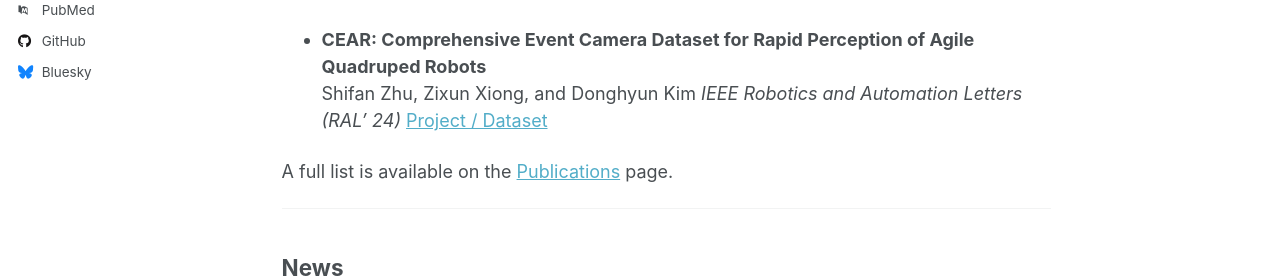
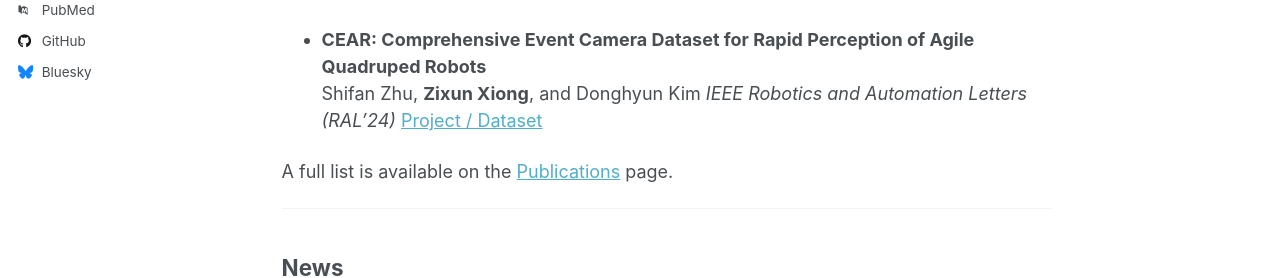
Before and after one commit to kitaharasetusna/zixun-xiong.github.io, a Jekyll site: the page built from _pages/about.md, in a window 1280 px wide and 1272 px high. Shown: the part 535-813 px from the top of the window. Built offline with Jekyll 4.4.1, drawn with Linux system fonts in a browser that asks for light colours; some web fonts are replaced; a script that is not in the unit is left out.

```diff
--- a/_pages/about.md
+++ b/_pages/about.md
@@ -21,8 +21,8 @@ My research focuses on the **security and reliability of AI systems**, especiall
   [PDF / arXiv](https://arxiv.org/pdf/2511.08905.pdf)
 
 - **CEAR: Comprehensive Event Camera Dataset for Rapid Perception of Agile Quadruped Robots**
-  Shifan Zhu, Zixun Xiong, and Donghyun Kim
-  *IEEE Robotics and Automation Letters (RAL' 24)*
+  Shifan Zhu, **Zixun Xiong**, and Donghyun Kim
+  *IEEE Robotics and Automation Letters (RAL’24)*
   [Project / Dataset](https://daroslab.github.io/cear/)
 
 A full list is available on the [Publications](https://kitaharasetusna.github.io/zixun-xiong.github.io/publications/) page.
```
